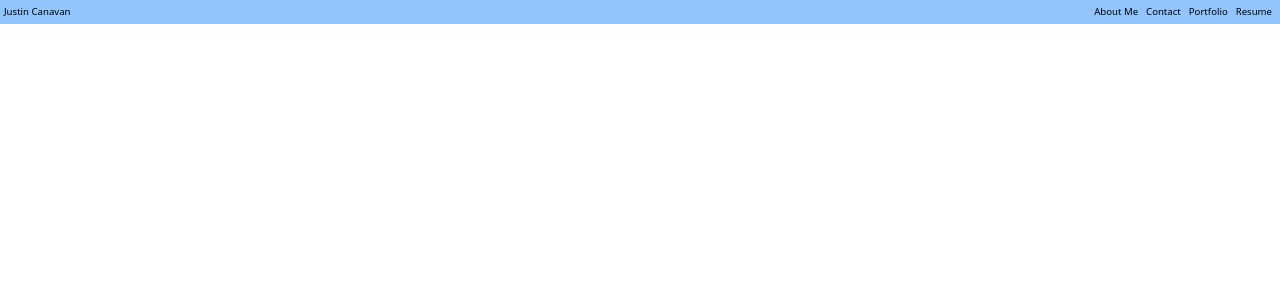
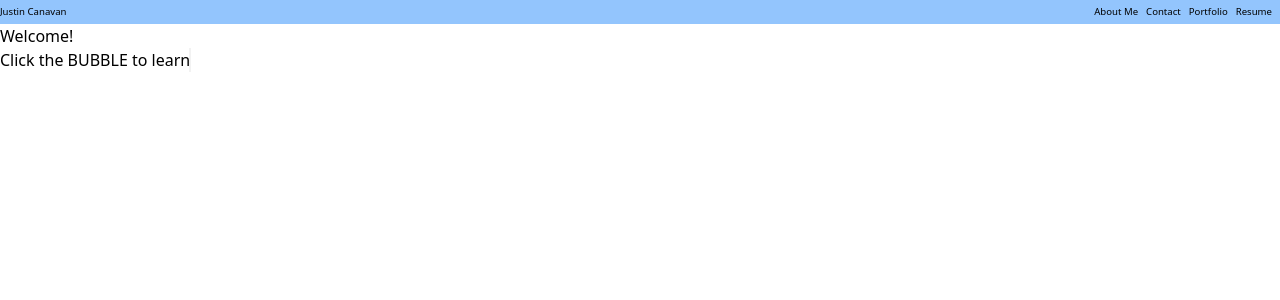
Before and after one commit to justincanavandev/vite-portfolio, a React (Vite) app in the folder vite-portfolio/: page / in a window 1280 px wide. Shown: the top 300 px of the page. Built offline with nearby package versions, Linux system fonts and the light colour scheme.

Commit message:
started homepage, started welcome and click-bubble animations

```diff
--- a/vite-portfolio/src/App.tsx
+++ b/vite-portfolio/src/App.tsx
@@ -6,6 +6,7 @@ import AboutMe from "./pages/AboutMe"
 import Contact from "./pages/Contact"
 import Portfolio from "./pages/Portfolio"
 import Resume from "./pages/Resume"
+import HomePage from "./pages/HomePage"
 import { PortfolioContext } from "./context/PortfolioContext"
 // import type {PortfolioContextType} from "./types/types"
 
@@ -42,6 +43,7 @@ function App() {
         <BrowserRouter>
           <Nav navBarRef={navBarRef} />
           <Routes>
+          <Route path="/" element={<HomePage />} />
             <Route path="/about-me" element={<AboutMe />} />
             <Route path="/portfolio" element={<Portfolio />} />
             <Route path="/contact" element={<Contact />} />
--- a/vite-portfolio/src/animation-new-keyframes.css
+++ /dev/null
@@ -1,56 +0,0 @@
-:root {
-  --darkBlue: #1d2d44;
-  --medBlue: #3e5c76;
-  --typewriterSpeed: 3s;
-  --javaScriptDev: 19;
-  --blinkSteps: 50;
-}
-
-
-span.js-dev {
-  position: relative;
-  width: max-content;
-}
-
-span.js-dev::before,
-span.js-dev::after {
-  content: "";
-  position: absolute;
-  top: 0;
-  right: 0;
-  bottom: 0;
-  left: 0;
-}
-
-span.js-dev::before {
-  background: var(--medBlue);
-  animation: typewriter var(--typewriterSpeed)
-  steps(var(--javaScriptDev)) 1s forwards;
-}
-
-span.js-dev::after {
-  width: .125em;
-  background: white;
-  animation: typewriter var(--typewriterSpeed)
-  steps(var(--javaScriptDev)) 1s forwards,
-blink 750ms steps(var(--blinkSteps)) infinite;
-}
-
-@keyframes typewriter {
-    to {
-      left: 100%;
-    }
-  }
-
-  @keyframes blink {
-    to {
-      background: transparent;
-    }
-  }
-
-  @keyframes fadeInUp {
-    to {
-      opacity: 1;
-      transform: translateY(0);
-    }
-  }
--- a/vite-portfolio/src/animation.css
+++ b/vite-portfolio/src/animation.css
@@ -34,7 +34,6 @@
 
   .hi {
     position: relative;
-    font-family: 'Play' !important;
     width: max-content;
   }
 
@@ -42,7 +41,7 @@
     background: var(--medBlue);
     animation: typewriter var(--hiType) steps(4) var(--start) forwards,
     to-white .1s ease 1s forwards,
-    blinking var(--blinkSpeed) steps(20) 1s  infinite;
+    blinking var(--blinkSpeed) steps(20) 1s infinite;
 
   }
 
@@ -109,7 +108,6 @@
   }
 
   .wrapper .dynamic-text {
-    height: 7vh;
     overflow: hidden;
   }
   .word1 {
@@ -118,7 +116,6 @@
 
   .static-text {
     position: relative;
-    height: 7vh;
   }
 
   .static-text::before {
@@ -134,7 +131,6 @@
     to-white .3s ease var(--staticText) forwards,
     to-blue .2s ease calc(var(--staticText) + 1.8s) forwards,
     blinking var(--blinkSpeed) steps(var(--typeWriterChars)) infinite;
-
   }
 
   .static-text::before,
@@ -164,14 +160,6 @@
     overflow: hidden;
   }
 
-  /* .dynamic-text.word1 {
-    list-style: none;
-    position: relative;
-    top: 0;
-    white-space: nowrap;
-    overflow: hidden;
-  }
-   */
   li.word1 {
     animation: slide 8.25s steps(3) calc(var(--dynamicText) + 1s) forwards;
 
@@ -301,6 +289,13 @@
       }
     }
 
+    @keyframes to-black {
+      to {
+        background: black
+      }
+    }
+
+
     @keyframes to-white {
       to {
         background: white;
--- a/vite-portfolio/src/components/Nav.tsx
+++ b/vite-portfolio/src/components/Nav.tsx
@@ -1,25 +1,20 @@
 import NavLinks from "./NavLinks"
 import { useContext, useEffect } from "react"
 import { PortfolioContext } from "../context/PortfolioContext"
+import { NavLink } from 'react-router-dom'
 
 function Nav({navBarRef}: { navBarRef: React.RefObject<HTMLDivElement> }) {
 
   const { navBarHeight } = useContext(PortfolioContext)
 
-  // useEffect(() => {
-  //   if (navBarRef.current) {
-  //     navBarRef.current.clientHeight
-  //   }
-  // }, [navBarRef]);
 
   useEffect(() => {
     console.log("navBarHeight", navBarHeight)
   }, [navBarHeight])
 
   return (
-    <div ref={navBarRef}className="bg-blue-300 w-[100%] h-[24px] sticky top-0 text-[.6rem] nav-bar flex items-center">
-      <p className="pl-1">Justin Canavan</p>
-
+    <div ref={navBarRef} className="bg-blue-300 w-[100%] h-[24px] sticky top-0 text-[.6rem] nav-bar flex items-center">
+      <NavLink to="/">Justin Canavan</NavLink>
       <NavLinks />
     </div>
   )
--- /dev/null
+++ b/vite-portfolio/src/homepage.css
@@ -0,0 +1,58 @@
+@import url('./animation.css');
+
+:root {
+    --welcomeTyping: 1s;
+    --welcomeLetters: 8;
+    --clickBubbleTyping: 4s;
+    --clickBubbleStart: calc(var(--start) + var(--welcomeTyping) + 1s);
+    --clickBubbleLetters: 34;
+}
+
+.welcome, .click-the-bubble {
+    position: relative;
+    width: max-content;
+}
+
+.welcome::before {
+    background: white;
+    animation: typewriter var(--welcomeTyping) steps(var(--welcomeLetters)) var(--start) forwards,
+    to-white .1s ease 1s forwards;
+    /* blinking var(--blinkSpeed) steps(20) 1s infinite; */
+}
+
+.welcome::after {
+    width: .125em;
+    background: black;
+    animation: typewriter var(--welcomeTyping) steps(var(--welcomeLetters)) var(--start) forwards,
+    blinking var(--blinkSpeed) steps(var(--blinkSteps)) infinite,
+    to-white .5s ease calc(var(--welcomeTyping) + .7s) forwards;
+  }
+
+.welcome::before,
+.welcome::after,
+.click-the-bubble::before,
+.click-the-bubble::after
+  {
+    content: '';
+    position: absolute;
+    top: 0;
+    right: 0;
+    bottom: 0;
+    left: 0;
+  }
+
+.click-the-bubble::before {
+    background: white;
+    animation: typewriter var(--clickBubbleTyping) steps(var(--clickBubbleLetters)) var(--clickBubbleStart) forwards,
+    to-white .1s ease 1s forwards;
+}
+
+.click-the-bubble::after {
+    width: .125em;
+    background: white;
+    animation: typewriter var(--clickBubbleTyping) steps(var(--clickBubbleLetters)) var(--clickBubbleStart) forwards,
+    blinking var(--blinkSpeed) steps(var(--blinkSteps)) infinite,
+    to-black .5s ease calc(var(--clickBubbleTyping) - 2s) forwards;
+
+
+  }
--- a/vite-portfolio/src/pages/AboutMe.tsx
+++ b/vite-portfolio/src/pages/AboutMe.tsx
@@ -2,7 +2,6 @@ import "../animation.css"
 import { useContext, useRef, useEffect, RefObject, useState } from "react"
 import headshot from "../assets/jc-headshot.png"
 import { PortfolioContext } from "../context/PortfolioContext"
-import "../animation-new-keyframes.css"
 
 export default function AboutMe() {
   const { componentHeight } = useContext(PortfolioContext)
--- /dev/null
+++ b/vite-portfolio/src/pages/HomePage.tsx
@@ -0,0 +1,21 @@
+import { NavLink } from "react-router-dom"
+import "../homepage.css"
+
+
+function HomePage () {
+
+    return (
+        <div>
+            <span className="welcome">Welcome! </span>
+
+            <p className="click-the-bubble">Click the BUBBLE to learn more!</p>
+
+            {/* <NavLink to="/about-me">CLICK ME</NavLink> */}
+
+        </div>
+
+    )
+
+}
+
+export default HomePage
```
